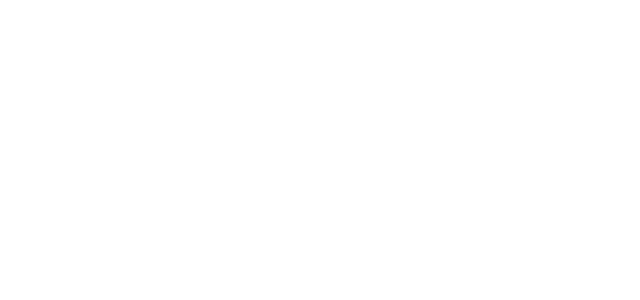
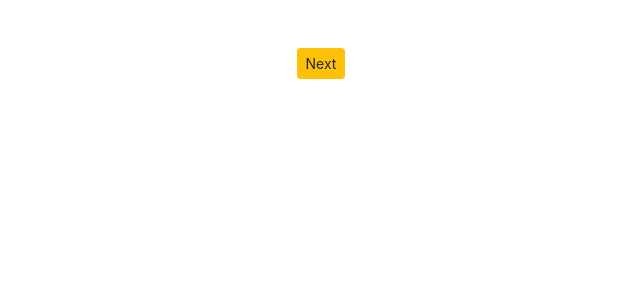
Before and after one commit to TadeoZamora/react-proxy, a React (Create React App) app: page /page_one in a window 1280 px wide. Shown: the top 300 px of the page, without its empty margins (319-959 px from the left). Built offline with nearby package versions, Linux system fonts and the light colour scheme.

Commit message:
Como cambiarnos entre paginas

```diff
--- a/src/index.js
+++ b/src/index.js
@@ -6,6 +6,8 @@
 import CreateProduct from './pages/CreateProduct'
 import Counter from './pages/Counter';
 import {BrowserRouter, Switch, Route} from 'react-router-dom';
+import PageOne from './pages/PageOne';
+import PageTwo from './pages/PageTwo';
 
 ReactDOM.render(
   <BrowserRouter>
@@ -13,6 +15,11 @@
       <Route path="/" exact component={ App } />
       <Route path="/counter" component={Counter} />
       <Route path="/create" component={CreateProduct} />
+      <Route path="/page_two" component={PageTwo} />
+      {/* es otra manera de usar el Route */}
+      <Route path="/page_one">
+        <PageOne />
+      </Route>
     </Switch>
   </BrowserRouter>,
   document.getElementById('root')
--- /dev/null
+++ b/src/pages/PageOne.js
@@ -0,0 +1,19 @@
+import React from 'react';
+import { useHistory } from "react-router-dom";
+const PageOne = () => {
+    //este hook te va a permitir acceder a las rutas de tu app
+    const history = useHistory()
+
+    const next = () => {
+        //con push podras cambiar de pagina
+        history.push('/page_two')
+    }
+
+    return (
+        <div className="container text-center mt-5">
+            <button className="btn btn-warning btn-sm" onClick={ () => next() }>Next</button>
+        </div>
+    );
+};
+
+export default PageOne;
--- /dev/null
+++ b/src/pages/PageTwo.js
@@ -0,0 +1,11 @@
+import React from 'react';
+
+const PageTwo = () => {
+    return (
+        <div className="container mt-5">
+            <h1>Welcome Page Two</h1>
+        </div>
+    );
+};
+
+export default PageTwo;
```
